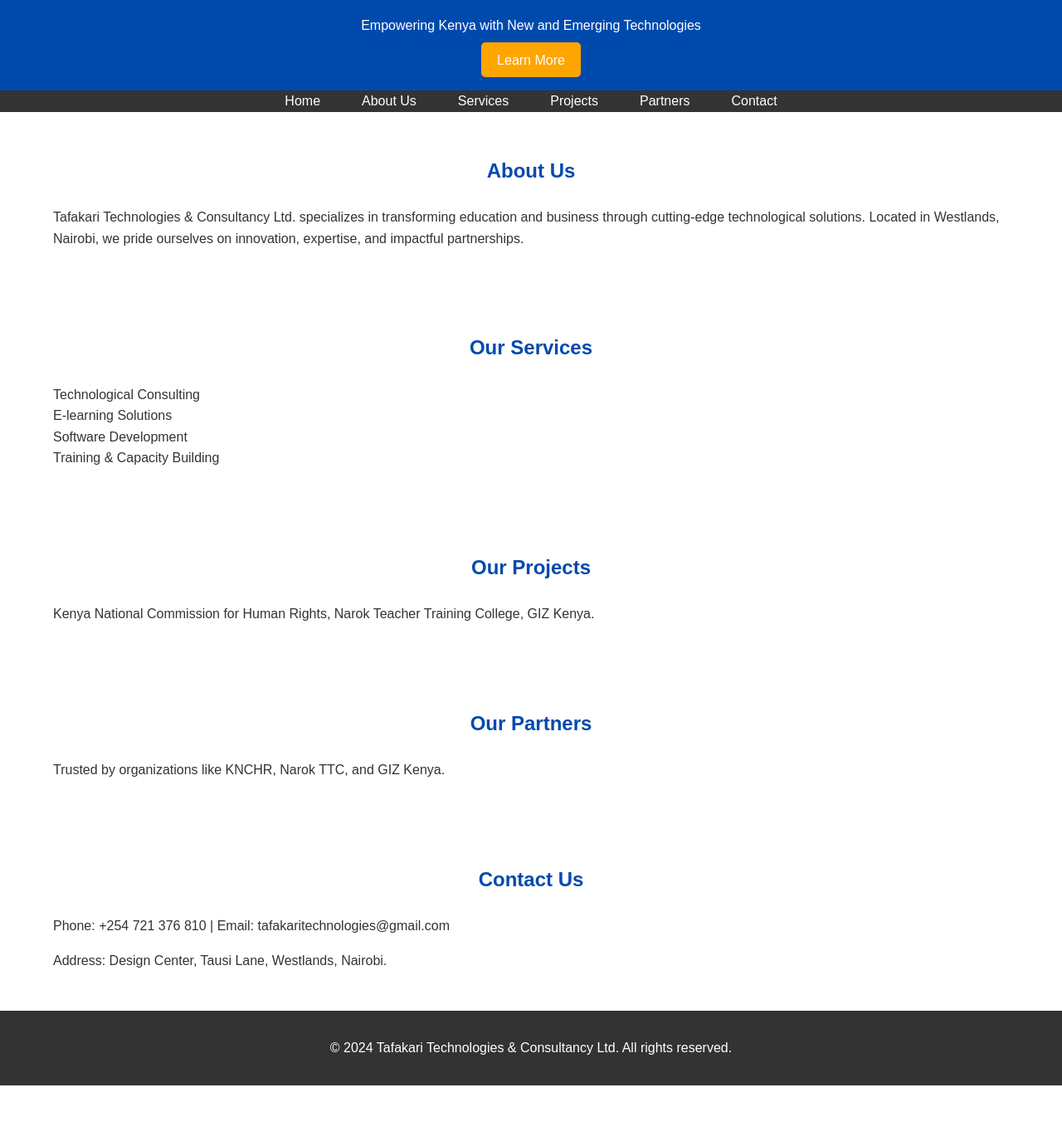
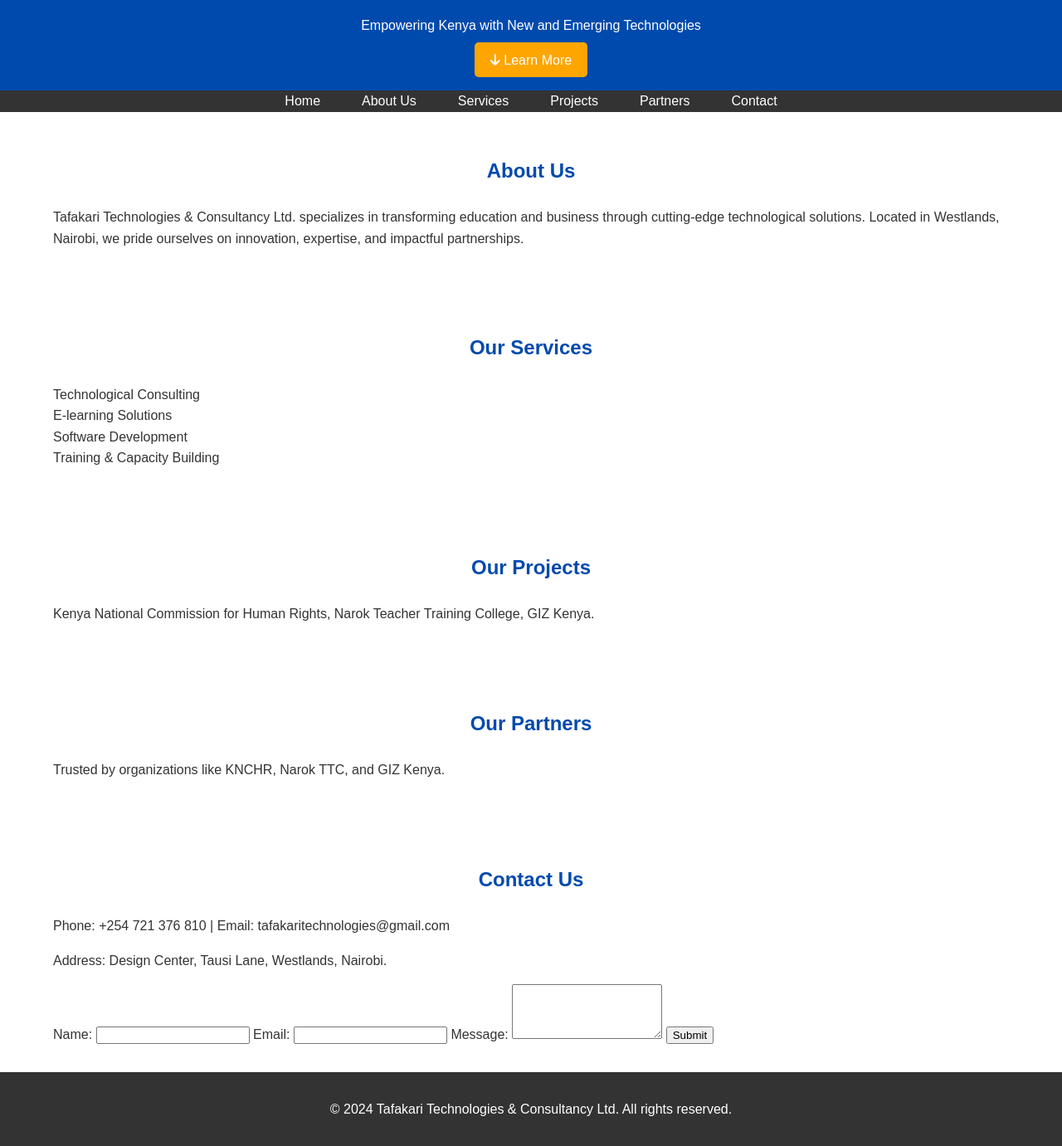
Before and after one commit to tafakaritechnologies/tafakari-technologies, a plain HTML site: page index.html in a window 1280 px wide. Shown: the part 100-1481 px from the top of the page at 83% size. Before the commit the page ends 1408 px from the top, so only its background shows below. Drawn offline with Linux system fonts and the light colour scheme.

Commit message:
Add files via upload

```diff
--- a/index.html
+++ b/index.html
@@ -1,6 +1,9 @@
 <!DOCTYPE html>
 <html lang="en">
 <head>
+  <link href="https://fonts.googleapis.com/css2?family=Roboto:wght@400;700&display=swap" rel="stylesheet">
+<link rel="stylesheet" href="https://cdnjs.cloudflare.com/ajax/libs/font-awesome/6.0.0-beta3/css/all.min.css">
+
   <meta charset="UTF-8">
   <meta name="viewport" content="width=device-width, initial-scale=1.0">
   <title>Tafakari Technologies & Consultancy Ltd.</title>
@@ -12,7 +15,9 @@
     <div class="container">
       <h1>Tafakari Technologies & Consultancy Ltd.</h1>
       <p>Empowering Kenya with New and Emerging Technologies</p>
-      <a href="#about" class="cta">Learn More</a>
+      <a href="#about" class="cta"><i class="fas fa-arrow-down"></i> Learn More</a>
+
+
     </div>
   </header>
 
@@ -68,11 +73,28 @@
   </section>
 
   <!-- Contact Section -->
+
   <section id="contact" class="section">
     <div class="container">
       <h2>Contact Us</h2>
       <p>Phone: +254 721 376 810 | Email: tafakaritechnologies@gmail.com</p>
       <p>Address: Design Center, Tausi Lane, Westlands, Nairobi.</p>
+      <form id="contact-form">
+  <label for="name">Name:</label>
+  <input type="text" id="name" name="name" required>
+
+  <label for="email">Email:</label>
+  <input type="email" id="email" name="email" required>
+
+  <label for="message">Message:</label>
+  <textarea id="message" name="message" rows="4" required></textarea>
+
+
+  <button type="submit">Submit</button>
+
+</form>
+<div id="form-status"></div>
+
     </div>
   </section>
 
@@ -84,3 +106,5 @@
   </footer>
 </body>
 </html>
+</form>
+<div id="form-status"></div>
```
